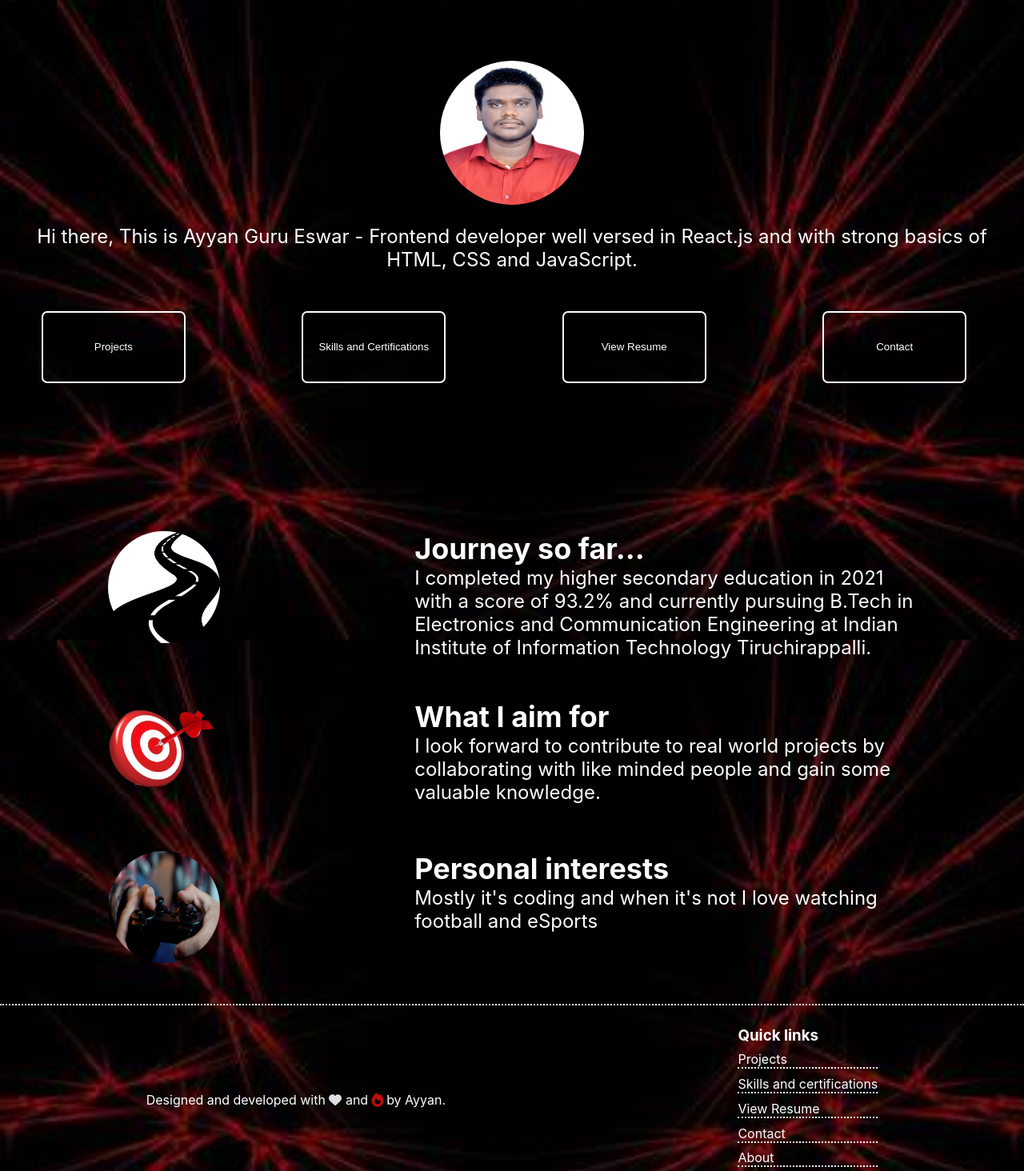
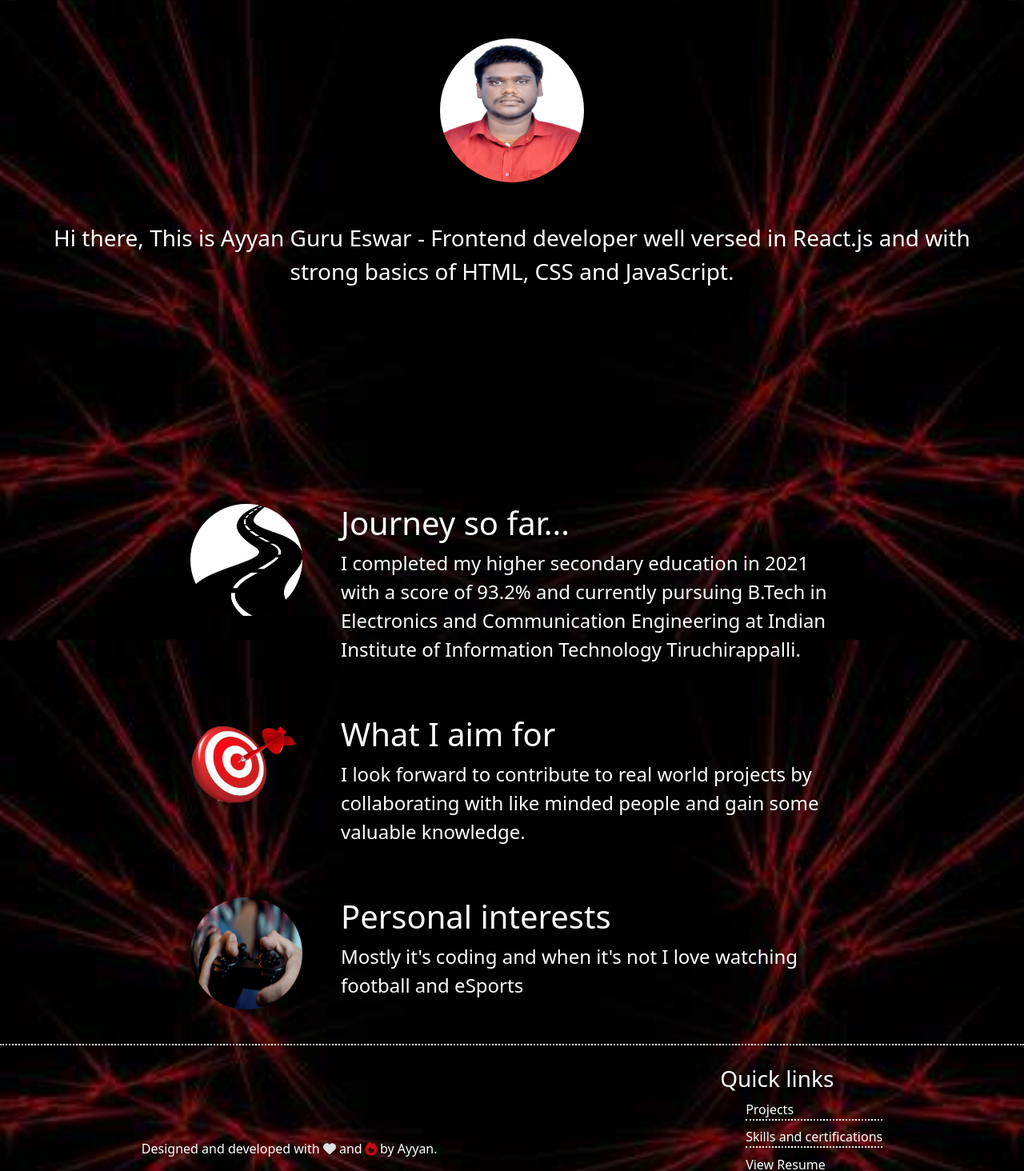
Before and after one commit to Ayyangurueswar/personal-portfolio, a React (Create React App) app: page / in a window 1280 px wide. Shown: the top 1464 px of the page at 80% size. Built offline with nearby package versions, Linux system fonts and the light colour scheme.

Commit message:
added offcanvas for small screens

```diff
--- a/package.json
+++ b/package.json
@@ -11,9 +11,11 @@
     "@testing-library/jest-dom": "^5.17.0",
     "@testing-library/react": "^13.4.0",
     "@testing-library/user-event": "^13.5.0",
+    "bootstrap": "^5.3.2",
     "font-awesome": "^4.7.0",
     "gh-pages": "^6.1.0",
     "react": "^18.2.0",
+    "react-bootstrap": "^2.9.1",
     "react-dom": "^18.2.0",
     "react-reveal": "^1.2.2",
     "react-router-dom": "^6.18.0",
--- a/src/About.js
+++ b/src/About.js
@@ -2,41 +2,51 @@ import React from 'react'
 import { Link } from 'react-router-dom'
 import Fade from 'react-reveal/Fade'
 import Zoom from 'react-reveal/Zoom'
+import Slider from './Slider'
 
 const About = () => {
   return (
-    <div className='about_container'>
-      <div className='main_content'>
-        <div className='about'>
+    <>
+      <div className='slider'>
+        <Slider/>
+      </div>
+      <div className='container-fluid d-flex flex-column justify-content-center gap-5'>
+        <div className='container-fluid text-center d-flex flex-column gap-5'>
           <Zoom top>
-            <img src="images/ayyan.jpg" alt='ayyan' id='pic'/>
+            <img className='rounded-circle pic mt-5' src='images/ayyan.jpg' alt='ayyan' />
           </Zoom>
-          <p className='desc'>Hi there, This is Ayyan Guru Eswar - Frontend developer well versed
+          <Fade left>
+            <p className='fs-3'>Hi there, This is Ayyan Guru Eswar - Frontend developer well versed
               in React.js and with strong basics of HTML, CSS and JavaScript.
             </p>
+          </Fade>
         </div>
-        <div className='nav_section'>
-          <Link to={'/projects'} className='btn_wrapper'>
-              <button>Projects</button>
+        <Fade bottom>
+          <div className='container-fluid text-center row gap-5' id='buttons'>
+              <Link className='col col-md p-4 menu_btn' to={'/projects'}>
+                Projects
               </Link>
-          <Link to={'/skills'} className='btn_wrapper'>
-              <button>Skills and Certifications</button>
+              <Link className='col col-md p-4 menu_btn' to={'/skills'}>
+                Skills and Certifications
               </Link>
-          <a href='https://drive.google.com/file/d/1TrVMXYO4QXPp_m-kd_qUEmZOlw2Ktgs4/view?usp=sharing' className='btn_wrapper'>
-            <button>View Resume</button>
+              <a href='https://drive.google.com/file/d/1TrVMXYO4QXPp_m-kd_qUEmZOlw2Ktgs4/view?usp=sharing'
+              className='col col-md p-4 menu_btn'>
+                View Resume
               </a>
-          <Link to={'/contact'} className='btn_wrapper'>
-              <button>Contact</button>
+              <Link className='col col-md p-4 menu_btn' to={'/contact'}>
+                Contact
               </Link>
           </div>
+        </Fade>
       </div>
-      <div className='side_content'>
+      <div className='container-fluid d-flex flex-column gap-5' id='side_content'>
         <Fade bottom>
-          <div className='journey'>
-            <img src='images/winding-road-vector-1056740.jpg' alt='journey' className='side_pic' />
+          <div className='container-fluid d-flex flex-row border-primary border-5 justify-content-center
+          gap-5'>
+            <img src='images/winding-road-vector-1056740.jpg' alt='journey' className='rounded-circle side_pic' />
             <div className='side_desc'>
-              <h2>Journey so far...</h2>
-              <p>
+                <h2 className='h1'>Journey so far...</h2>
+                <p className='fs-4'>
                   I completed my higher secondary education in 2021 with a score of 93.2% and
                   currently pursuing B.Tech in Electronics and Communication Engineering at Indian Institute of
                   Information Technology Tiruchirappalli.
@@ -45,11 +55,12 @@ const About = () => {
           </div>
         </Fade>
         <Fade bottom>
-          <div className='aim'>
-            <img src='images/Dart-Aim-Transparent.png' alt='aim' className='side_pic'/>
+          <div className='container-fluid d-flex flex-row border-primary border-5 justify-content-center
+          gap-5'>
+            <img src='images/Dart-Aim-Transparent.png' alt='journey' className='rounded-circle side_pic' />
               <div className='side_desc'>
-              <h2>What I aim for</h2>
-              <p>
+                <h2 className='h1'>What I aim for</h2>
+                <p className='fs-4'>
                   I look forward to contribute to real world projects by collaborating with like minded people
                   and gain some valuable knowledge.
                 </p>
@@ -57,16 +68,17 @@ const About = () => {
           </div>
         </Fade>
         <Fade bottom>
-          <div className='personal_interest'>
-            <img src='images/oz891c1p.png' alt='interest' className='side_pic' />
+          <div className='container-fluid d-flex flex-row border-primary border-5 justify-content-center
+          gap-5'>
+            <img src='images/oz891c1p.png' alt='journey' className='rounded-circle side_pic' />
               <div className='side_desc'>
-              <h2>Personal interests</h2>
-              <p>Mostly it's coding and when it's not I love watching football and eSports</p>
+                <h2 className='h1'>Personal interests</h2>
+                <p className='fs-4'>Mostly it's coding and when it's not I love watching football and eSports</p>
               </div>
           </div>
         </Fade>
       </div>
-    </div>
+    </>
   )
 }
 
--- a/src/App.css
+++ b/src/App.css
@@ -4,7 +4,8 @@
   box-sizing: border-box;
 }
 
-html{
+.whole_container{
+  width: 100%;
   color: white;
   background-image: url('/public/images/OIP.jpeg');
   background-repeat: no-repeat;
@@ -13,67 +14,58 @@ html{
   background-attachment: fixed;
 }
 
-.about_container{
-  font-size: 1.5rem;
-  width: 100%;
-  height: 100%;
-  padding: 1%;
-  display: flex;
-  flex-direction: column;
-  align-items: center;
-  justify-content: center;
+.pic{
+  width: 180px;
+  height: 180px;
+  margin: 0 auto;
 }
 
-.main_content{
-  margin-top: 5%;
-  margin-bottom: 10%;
-  width: 100%;
-  height: 100%;
-  display: flex;
-  flex-direction: column;
-  gap: 50px;
+.side_pic{
+  width: 140px;
+  height: 140px;
 }
 
-.side_content{
-  display: flex;
-  flex-direction: column;
-  gap: 50px;
+.side_desc{
+  width: 50%;
 }
 
-.nav_section{
-  width: 100%;
-  height: 150px;
-  display: grid;
-  grid-template-columns: repeat(auto-fit, minmax(100px, 200px));
-  justify-content: center;
-  gap: 10%;
+#buttons{
+  margin: 0 auto;
 }
 
-.btn_wrapper{
-  width: 90%;
-  height: 60%;
-  animation: slideFromLeft 1.5s ease 0.2s forwards;
-}
-
-.nav_section button{
-  background: none;
+.menu_btn{
+  text-decoration: none;
   color: white;
-  width:100%;
-  height: 100%;
   border: 2px solid white;
-  border-radius: 7px;
+  border-radius: 10px;
+  font-size: 1.1rem;
   transition: all 0.6s;
 }
 
-.nav_section button:hover{
+.menu_btn:hover{
   background-color: white;
   color: black;
-  border: 8px solid red;
 }
 
-.desc{
-  text-align: center;
-  animation: slideFromLeft 1.5s ease forwards;
+@media screen and (min-width: 685px) {
+  .slider{
+    display: none;
+  }
+}
+
+@media screen and (max-width: 684px) {
+  #buttons{
+    display: none;
+  }
+  .slider{
+    padding: 2%;
+    height: 10%;
+    width: 10%;
+  }
+  .slider_btn{
+    width: 100%;
+    height: 100%;
+  }
 }
 
 .project_container{
@@ -267,20 +259,6 @@ html{
   margin-top: 2%;
 }
 
-.about{
-  display: flex;
-  flex-direction: column;
-  height: 40%;
-  align-items: center;
-  gap: 25px;
-}
-
-#pic{
-  width: 180px;
-  height: 180px;
-  border-radius: 100%;
-}
-
 .queries p{
   font-size: 1.7rem;
   text-align: center;
@@ -314,22 +292,6 @@ html{
   margin-bottom: 2%;
 }
 
-.aim, .journey, .personal_interest{
-  display: flex;
-  justify-content: space-around;
-  width: 100%;
-}
-
-.side_pic{
-  width: 140px;
-  height: 140px;
-  border-radius: 140px;
-}
-
-.side_desc{
-  width: 50%;
-}
-
 .demo{
   color: white;
   font-size: 1.2rem;
@@ -360,3 +322,40 @@ html{
     transform: translateY(0%);
   }
 }
+
+#side_content{
+  margin-top: 10%;
+}
+
+.offcanvas_body, .offcanvas_header{
+  background-color: rgba(0, 0, 0, 0.8);
+  color: white;
+}
+
+.side_menu{
+  text-decoration: none;
+  color: white;
+}
+
+.li1{
+  opacity: 0;
+  animation: slideFromLeft 0.6s ease forwards;
+}
+
+.li2{
+  opacity: 0;
+  animation: slideFromLeft 0.6s ease forwards;
+  animation-delay: 0.2s;
+}
+
+.li3{
+  opacity: 0;
+  animation: slideFromLeft 0.6s ease forwards;
+  animation-delay: 0.4s;
+}
+
+.li4{
+  opacity: 0;
+  animation: slideFromLeft 0.6s ease forwards;
+  animation-delay: 0.6s;
+}
--- a/src/App.js
+++ b/src/App.js
@@ -5,19 +5,20 @@ import Projects from './Projects';
 import Skills from './Skills';
 import Contact from './Contact';
 import Footer from './Footer';
+import 'bootstrap/dist/css/bootstrap.css'
 
 function App() {
   return (
     <Router basename={process.env.PUBLIC_URL}>
-      <div className='container'>
+      <div className='whole_container'>
         <Routes>
           <Route path='/' element={<About/>} exact/>
           <Route path='/projects' element={<Projects/>} exact/>
           <Route path='/skills' element={<Skills/>} exact/>
           <Route path='/contact' element={<Contact/>} exact/>
         </Routes>
+        <Footer/>
       </div>
-      <Footer/>
     </Router>
   );
 }
--- a/src/Skills.js
+++ b/src/Skills.js
@@ -6,10 +6,10 @@ const Skills = () => {
   return (
     <div className='skills_container'>
       <div>
-        <h1>Skills:</h1>
+        <h3>Skills:</h3>
         <div className='skill_list'>
           <div className='skill'>
-            <h3>Web technologies</h3>
+            <h4>Web technologies</h4>
             <ul>
               <li><span className='skill_icon'><FontAwesomeIcon icon={faReact} spin size='lg'/></span> React.js</li>
               <li><span className='skill_icon'><FontAwesomeIcon icon={faJs} beat size='lg'/></span> JavaScript</li>
@@ -20,7 +20,7 @@ const Skills = () => {
             </ul>
           </div>
           <div className='skill'>
-            <h3>Programming languages</h3>
+            <h4>Programming languages</h4>
             <ul>
               <li><span className='skill_icon'><i className="devicon-cplusplus-plain"></i></span> C++</li>
               <li><span className='skill_icon'><i className="devicon-c-plain"></i></span> C</li>
@@ -28,7 +28,7 @@ const Skills = () => {
             </ul>
           </div>
           <div className='skill'>
-            <h3>Others</h3>
+            <h4>Others</h4>
             <ul className='other_list'>
               <li>Object Oriented Programming</li>
               <li>Internet of Things</li>
@@ -37,11 +37,11 @@ const Skills = () => {
         </div>
         </div>
       <div>
-        <h1>Certifications:</h1>
+        <h3>Certifications:</h3>
         <div className='certifications'>
           <a href='https://drive.google.com/file/d/1TYuO2ofp1HgENRrCydOXZ05wq-o1diA0/view?usp=sharing' className='cert'>
             <div className='cert_wrapper'>
-              <h3>MERN stack web development internship</h3>
+              <h4>MERN stack web development internship</h4>
               <div className='overlay'>
                 <p>Certificate of completion of internship at webstack academy</p>
               </div>
@@ -49,7 +49,7 @@ const Skills = () => {
           </a>
           <a href='https://drive.google.com/file/d/1bUGq8S1gtsF3_LDYN4JfemJxTn-Uxe7g/view?usp=sharing' className='cert'>
             <div className='cert_wrapper'>
-              <h3>Programming using JavaScript</h3>
+              <h4>Programming using JavaScript</h4>
               <div className='overlay'>
                 <p>Certificate of completion of course - JavaScript in Infosys Springboard</p>
               </div>
@@ -57,7 +57,7 @@ const Skills = () => {
           </a>
           <a href='https://www.hackerrank.com/certificates/70c8844302af' className='cert'>
             <div className='cert_wrapper'>
-              <h3>Python Basics</h3>
+              <h4>Python Basics</h4>
               <div className='overlay'>
                 <p>Python - 5 star rated at HackerRank</p>
               </div>
@@ -65,7 +65,7 @@ const Skills = () => {
           </a>
           <a href='https://drive.google.com/file/d/1LJK_-G4G3Pg8lLDuTBJg-TsgxB7D_Tv7/view?usp=sharing' className='cert'>
             <div className='cert_wrapper'>
-              <h3>IoT internship</h3>
+              <h4>IoT internship</h4>
               <div className='overlay'>
                 <p>Certificate of completion of internship at Emertxe Information Technologies</p>
               </div>
--- /dev/null
+++ b/src/Slider.js
@@ -0,0 +1,43 @@
+import React, {useState} from 'react'
+import { FontAwesomeIcon } from '@fortawesome/react-fontawesome'
+import { faBars } from '@fortawesome/free-solid-svg-icons'
+import { ListGroup, Offcanvas } from 'react-bootstrap'
+import { Link } from 'react-router-dom'
+import Fade from 'react-reveal/Fade'
+
+const Slider = () => {
+  const [show, setShow] = useState(false);
+  const toggleShow = () => {
+    setShow(!show);
+  }
+  return (
+    <>
+        <FontAwesomeIcon icon={faBars} onClick={toggleShow} style={{color: 'white'}} className='slider_btn'/>
+        <Offcanvas show={show} onHide={toggleShow}>
+            <Offcanvas.Header closeButton closeVariant='white' className='offcanvas_header'>
+                <Fade left>
+                    <Offcanvas.Title className='offcanvas_title'>Ayyan's portfolio</Offcanvas.Title>
+                </Fade>
+            </Offcanvas.Header>
+            <Offcanvas.Body as='div' className='offcanvas_body'>
+                <ListGroup variant='flush' as='ul'>
+                    <ListGroup.Item action as='li' style={{background:'none'}} className='li1'>
+                        <Link to={'/projects'} className='side_menu'>Projects</Link>
+                    </ListGroup.Item>
+                    <ListGroup.Item action as='li' style={{background:'none'}} className='li2'>
+                        <Link to={'/skills'} className='side_menu'>Skills and Certifications</Link>
+                    </ListGroup.Item>
+                    <ListGroup.Item action as='li' style={{background:'none'}} className='li3'>
+                        <a href='https://drive.google.com/file/d/1TrVMXYO4QXPp_m-kd_qUEmZOlw2Ktgs4/view?usp=sharing' className='side_menu'>View Resume</a>
+                    </ListGroup.Item>
+                    <ListGroup.Item action as='li' style={{background:'none'}} className='li4'>
+                        <Link to={'/contact'} className='side_menu'>Contact me</Link>
+                    </ListGroup.Item>
+                </ListGroup>
+            </Offcanvas.Body>
+        </Offcanvas>
+    </>
+  )
+}
+
+export default Slider
```
Also changed, not shown: 1 other file (tests, documents, lock files or other folders). Lines whose indentation alone changed are shown as unchanged.
